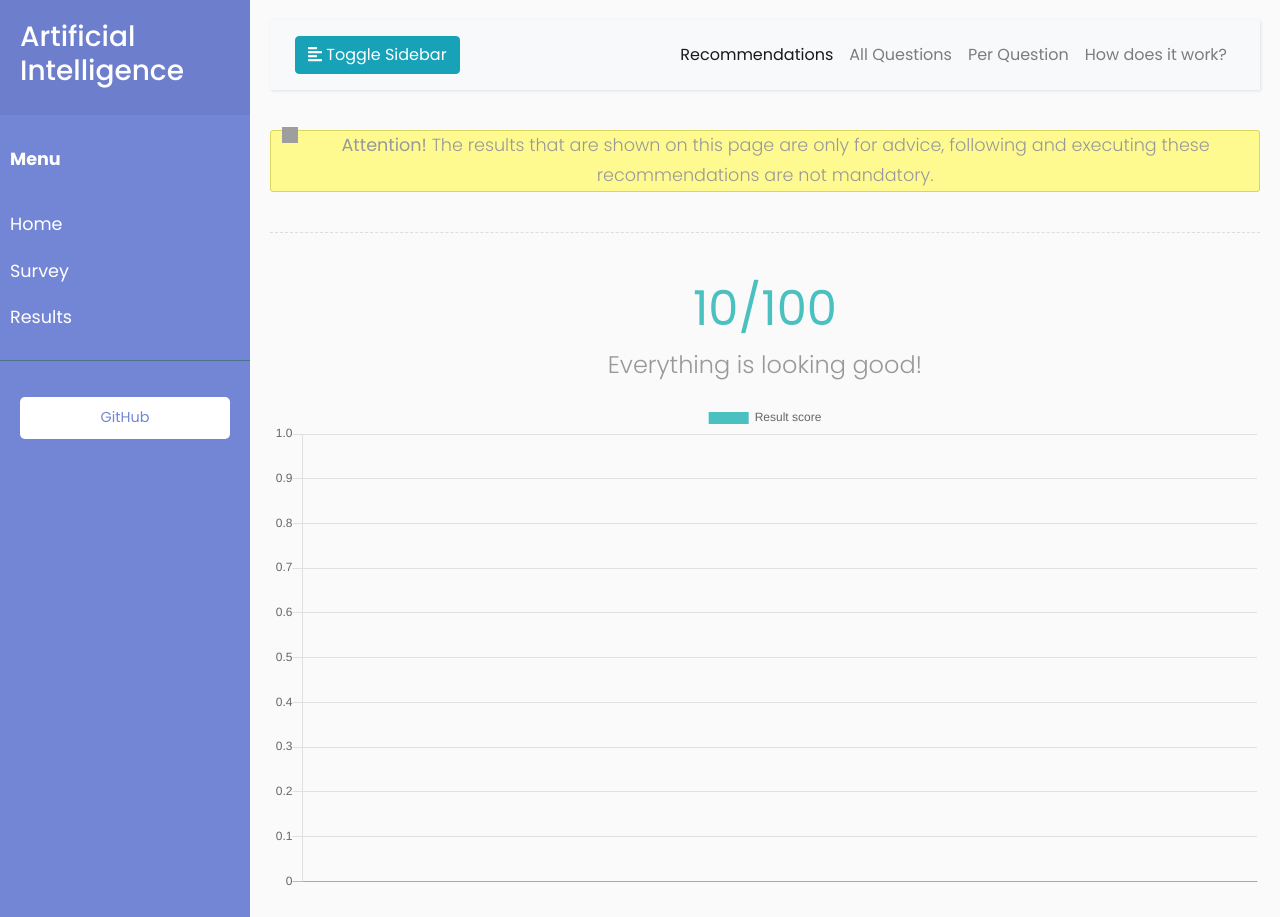
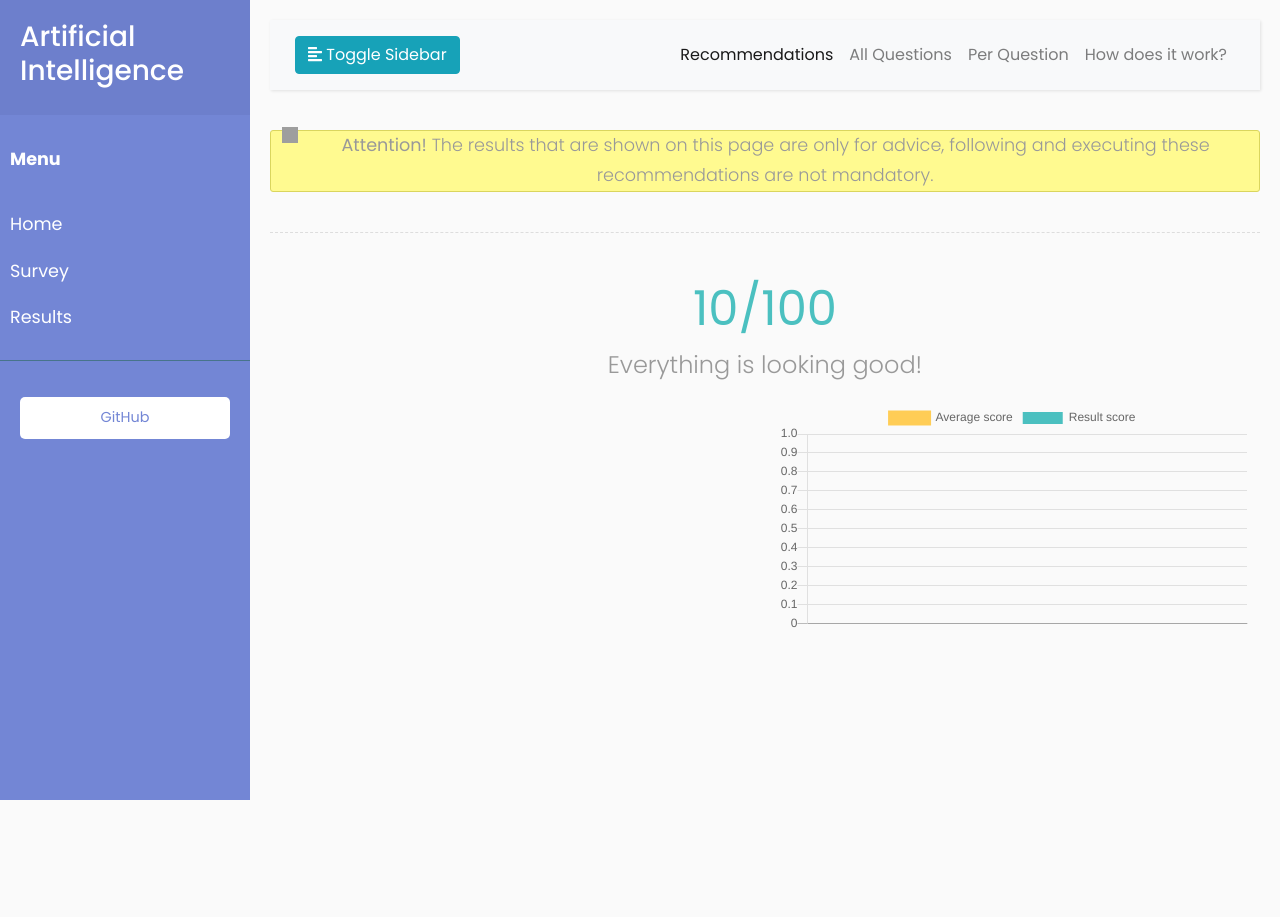
Before and after one commit to DutchFakeTuber/Artificial_Intelligence, a Django app: template Django/results_AI/templates/results_AI_index.html in a window 1280 px wide. After the commit the page ends 800 px from the top, so only its background shows below. Run offline with Django 3.2, Linux system fonts and the light colour scheme; the template is opened without the code that fills it: most values are stand-ins (such as "Sample title", 1, 10 or a date in 2020); some libraries are stand-ins or nearby versions; grey boxes are pictures that could not be loaded.

Commit message:
updated result page

```diff
--- a/Django/results_AI/templates/results_AI_index.html
+++ b/Django/results_AI/templates/results_AI_index.html
@@ -14,12 +14,12 @@
         width: 100%;
     }
     .results-text {
-        width: 30%;
+        width: 50%;
         float: left;
         padding: 0px 10px 0px;
     }
     .results-graph {
-        width: 70%;
+        width: 50%;
         float: right;
         padding: 0px 10px 0px;
     }
@@ -81,6 +81,9 @@
         <p>Is this an asylum?!</p>
     </div>
     {% endif %}
+    <div class="results">
+        <!-- Results described in text -->
+        <div class="results-text">
             {% if average >= 33 %}
             <table id="recommendations">
                 <tr>
@@ -93,8 +96,12 @@
                 {% endfor %}
             </table>
             {% endif %}
-    <div class="result-graph">
+        </div>
+
+        <!-- Results shown in graph -->
+        <div class="results-graph">
             <canvas id="result-graph"></canvas>
+        </div>
     </div>
 </div>
 
@@ -116,7 +123,15 @@ var myChart = new Chart(ctx, {
             borderColor: '#4bc0c0',
             backgroundColor: '#4bc0c0',
             data: {{predictions}},
-        }]
+            order: 1,
+        }, {
+            label: 'Average score',
+            data: {{averages}},
+            type: 'line',
+            fill: false,
+            borderColor: '#ffcd56',
+            order: 0,
+        }],
     },
     options: {
     }
--- a/Django/results_AI/views.py
+++ b/Django/results_AI/views.py
@@ -40,11 +40,13 @@ def index(request):
     recommendations = recommendations[:0 if average < 33 else 2 if average < 66 else 4]
 
     predictions = [min(100, max(0, int(prediction * 100))) for prediction in predictions]
+    averages = [int(mean(predictions[:i + 1]) + 0.5) for i in range(len(predictions))]
     return render(request, 'results_AI_index.html', {
         'average': average,
         'recommendations': recommendations,
         'predictions': predictions,
         'labels': [i for i in range(len(predictions))],
+        'averages': averages,
     })
 
 
```
Lines whose indentation alone changed are shown as unchanged.
